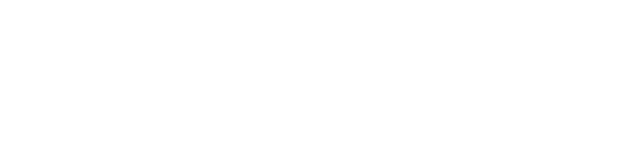
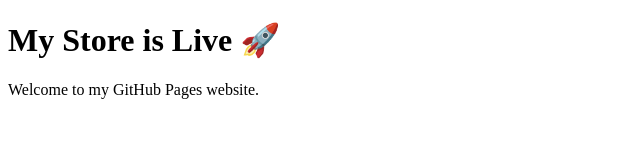
Before and after one commit to khrishasdemtia/store, a plain HTML site: page index.html in a window 1280 px wide. Shown: the whole page, without its empty margins (0-640 px from the left). Drawn offline with Linux system fonts and the light colour scheme.

Commit message:
Fix HTML structure in index.html

```diff
--- a/index.html
+++ b/index.html
@@ -4,7 +4,10 @@
   <meta charset="UTF-8" />
   <meta name="viewport" content="width=device-width, initial-scale=1.0" />
   <title>My Store</title>
+</head>
 
-
+<body>
+  <h1>My Store is Live 🚀</h1>
+  <p>Welcome to my GitHub Pages website.</p>
 </body>
 </html>
```
